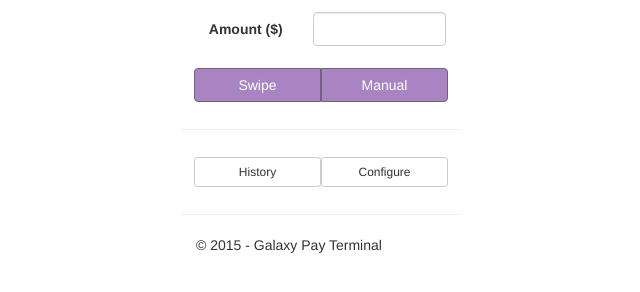
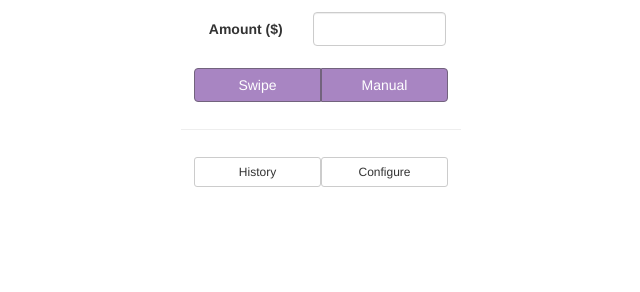
Before and after one commit to GalaxyPay/GalaxyPayTerminal, a plain HTML site: page ng-terminal/index.html in a window 1280 px wide. Shown: the part 184-476 px from the top of the page, without its empty margins (319-959 px from the left). Drawn offline with Linux system fonts and the light colour scheme.

Commit message:
Markup format, removed copyright from UI

```diff
--- a/ng-terminal/index.html
+++ b/ng-terminal/index.html
@@ -1,7 +1,7 @@
 <!DOCTYPE html>
 <html ng-app="gpTerminal">
 <head>
-    <title>Galaxy Pay Terminal</title>
+    <title>Galaxy-Pay Terminal</title>
     <script src="js/1.2.16/angular.min.js"></script>
     <script src="js/ui-bootstrap-tpls-0.12.1.min.js"></script>
     <script src="js/main.js"></script>
@@ -16,7 +16,6 @@
                 <div class="row">
                     <img class="page-header img-responsive" src="img/logo.png">
                 </div>
-
                 <div class="form-group">
                     <div class="btn btn-group btn-group-justified">
                         <a class="btn btn-default" ng-click="request.trancode = 'Sale'" ng-class="{active: request.trancode == 'Sale' }">Sale</a>
@@ -24,14 +23,12 @@
                         <a class="btn btn-default" ng-click="request.trancode = 'Balance'; request.amount = null" ng-class="{active: request.trancode == 'Balance' }">Balance</a>
                     </div>
                 </div>
-
                 <div class="form-group">
                     <label class="control-label col-sm-5">Amount ($)</label>
                     <div class="col-sm-7">
                         <input type="text" ng-model="request.amount" class="form-control" ng-disabled="request.trancode == 'Balance'" />
                     </div>
                 </div>
-
                 <div class="form-group" hidden="hidden">
                     <div class="col-sm-6">
                         <label class="checkbox"><input type="checkbox" ng-model="request.no_nsf">No NSF</label>
@@ -41,7 +38,6 @@
                         <label class="checkbox"><input type="checkbox" ng-model="request.promo">Promotional</label>
                     </div>
                 </div>
-
                 <div class="form-group">
                     <div class="btn btn-group btn-group-justified">
                         <a class="btn btn-galaxy" ng-click="open('swipe.html','sm','static')" ng-disabled="request.trancode == null">Swipe</a>
@@ -49,17 +45,12 @@
                     </div>
                 </div>
                 <hr class="row" />
-
                 <div class="form-group">
                     <div class="btn btn-group-justified">
-						<a class="btn btn-default btn-sm" ng-click="open('history.html','sm','static')">History</a>
-						<a class="btn btn-default btn-sm" ng-click="open('config.html','sm','static')">Configure</a>
-					</div>
+          					<a class="btn btn-default btn-sm" ng-click="open('history.html','sm','static')">History</a>
+          					<a class="btn btn-default btn-sm" ng-click="open('config.html','sm','static')">Configure</a>
+          				</div>
                 </div>
-                <hr class="row" />
-                <footer>
-                    <p>&copy; 2015 - Galaxy Pay Terminal</p>
-                </footer>
             </div>
         </form>
     </div>
```
